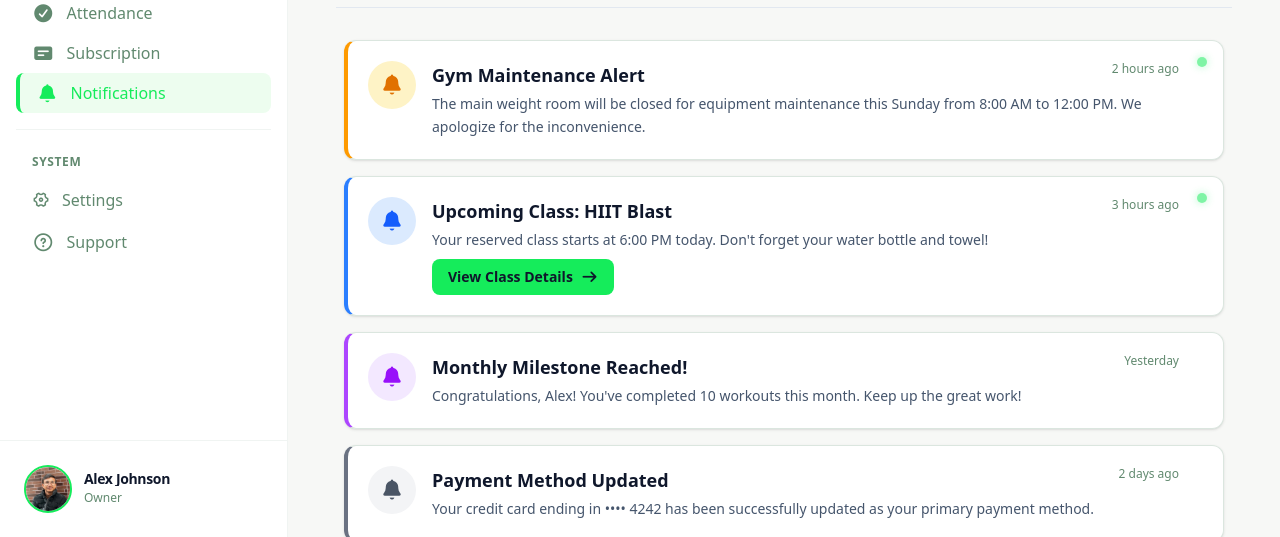
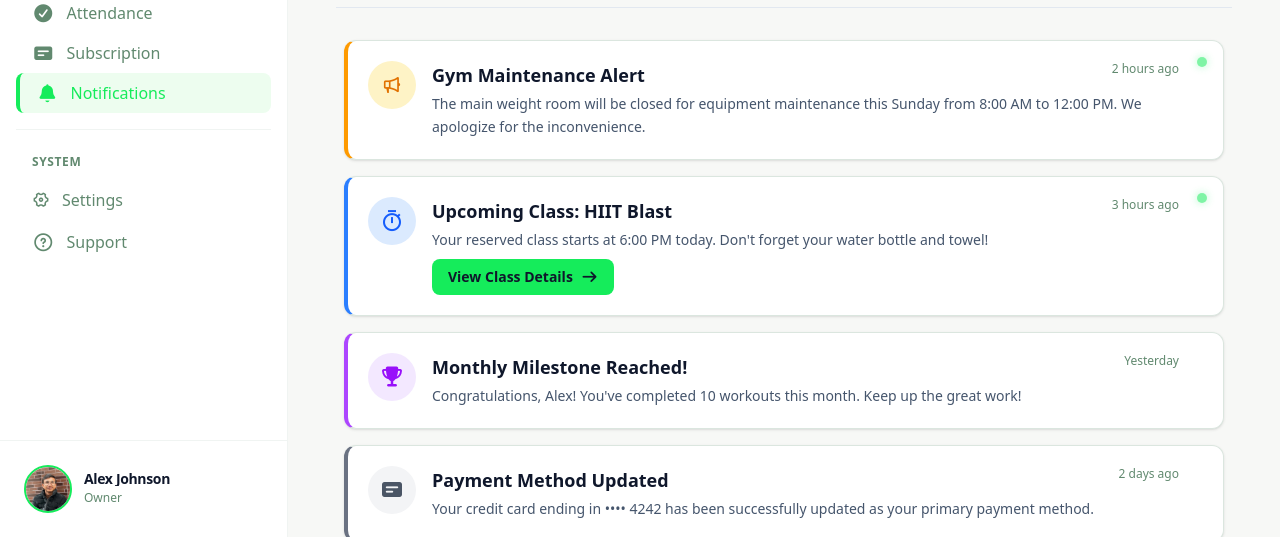
Before and after one commit to prashivg-04/FitFlow, a React (Vite) app in the folder Frontend/: page /member/dashboard in a window 1280 px wide. Both pictures are taken after a click on the button "Notifications". Shown: the part 263-800 px from the top of the page. Built offline with nearby package versions, Linux system fonts and the light colour scheme.

Commit message:
notifications icons fixed

```diff
--- a/Frontend/src/pages/member/MemberNotification.jsx
+++ b/Frontend/src/pages/member/MemberNotification.jsx
@@ -31,7 +31,7 @@
           <div className='group relative flex gap-4 p-5 bg-white rounded-xl shadow-sm border-l-4 border-l-amber-500 border-y border-r border-[#dbe6df] hover:shadow-md transition-all'>
             <div className='absolute top-4 right-4 size-2.5 bg-[#15ec5b] rounded-full animate-pulse shadow-[0_0_8px_rgba(19,236,91,0.6)]'></div>
             <div className='size-12 rounded-full bg-amber-100 flex items-center justify-center shrink-0 text-amber-600 '>
-              <i className='fa-solid fa-bell text-[20px]'></i>
+              <i className='ri-megaphone-line text-[20px]'></i>
             </div>
             <div className='flex flex-col flex-1 gap-1'>
               <div className='flex items-start justify-between pr-6'>
@@ -45,7 +45,7 @@
           <div className='group relative flex gap-4 p-5 bg-white rounded-xl shadow-sm border-l-4 border-l-blue-500 border-y border-r border-[#dbe6df] hover:shadow-md transition-all'>
             <div className='absolute top-4 right-4 size-2.5 bg-[#15ec5b] rounded-full animate-pulse shadow-[0_0_8px_rgba(19,236,91,0.6)]'></div>
             <div className='size-12 rounded-full bg-blue-100 flex items-center justify-center shrink-0 text-blue-600 '>
-              <i className='fa-solid fa-bell text-[20px]'></i>
+              <i className='ri-timer-line text-[24px]'></i>
             </div>
             <div className='flex flex-col flex-1 gap-1'>
               <div className='flex items-start justify-between pr-6'>
@@ -64,7 +64,7 @@
 
           <div className='group relative flex gap-4 p-5 bg-white rounded-xl shadow-sm border-l-4 border-l-purple-500 border-y border-r border-[#dbe6df] hover:shadow-md transition-all'>
             <div className='size-12 rounded-full bg-purple-100 flex items-center justify-center shrink-0 text-purple-600 '>
-              <i className='fa-solid fa-bell text-[20px]'></i>
+              <i className='fa-solid fa-trophy text-[20px]'></i>
             </div>
             <div className='flex flex-col flex-1 gap-1'>
               <div className='flex items-start justify-between pr-6'>
@@ -77,7 +77,7 @@
 
           <div className='group relative flex gap-4 p-5 bg-white rounded-xl shadow-sm border-l-4 border-l-gray-500 border-y border-r border-[#dbe6df] hover:shadow-md transition-all'>
             <div className='size-12 rounded-full bg-gray-100 flex items-center justify-center shrink-0 text-gray-600 '>
-              <i className='fa-solid fa-bell text-[20px]'></i>
+              <i className='fa-solid fa-money-check text-[20px]'></i>
             </div>
             <div className='flex flex-col flex-1 gap-1'>
               <div className='flex items-start justify-between pr-6'>
@@ -90,7 +90,7 @@
 
           <div className='group relative flex gap-4 p-5 bg-white rounded-xl shadow-sm border-l-4 border-l-green-500 border-y border-r border-[#dbe6df] hover:shadow-md transition-all'>
             <div className='size-12 rounded-full bg-green-100 flex items-center justify-center shrink-0 text-green-600 '>
-              <i className='fa-solid fa-bell text-[20px]'></i>
+              <i className='ri-checkbox-circle-line text-[24px]'></i>
             </div>
             <div className='flex flex-col flex-1 gap-1'>
               <div className='flex items-start justify-between pr-6'>
```
